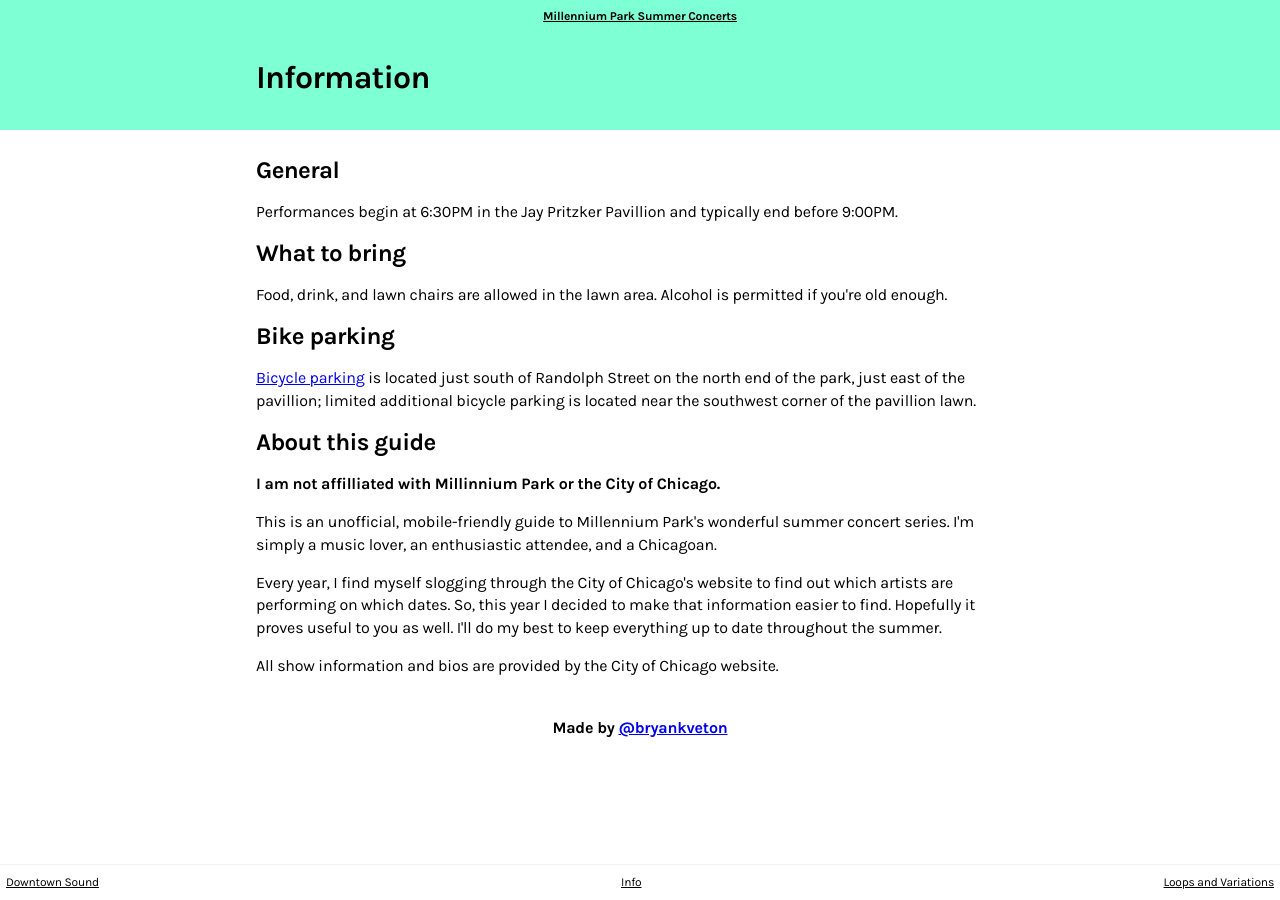
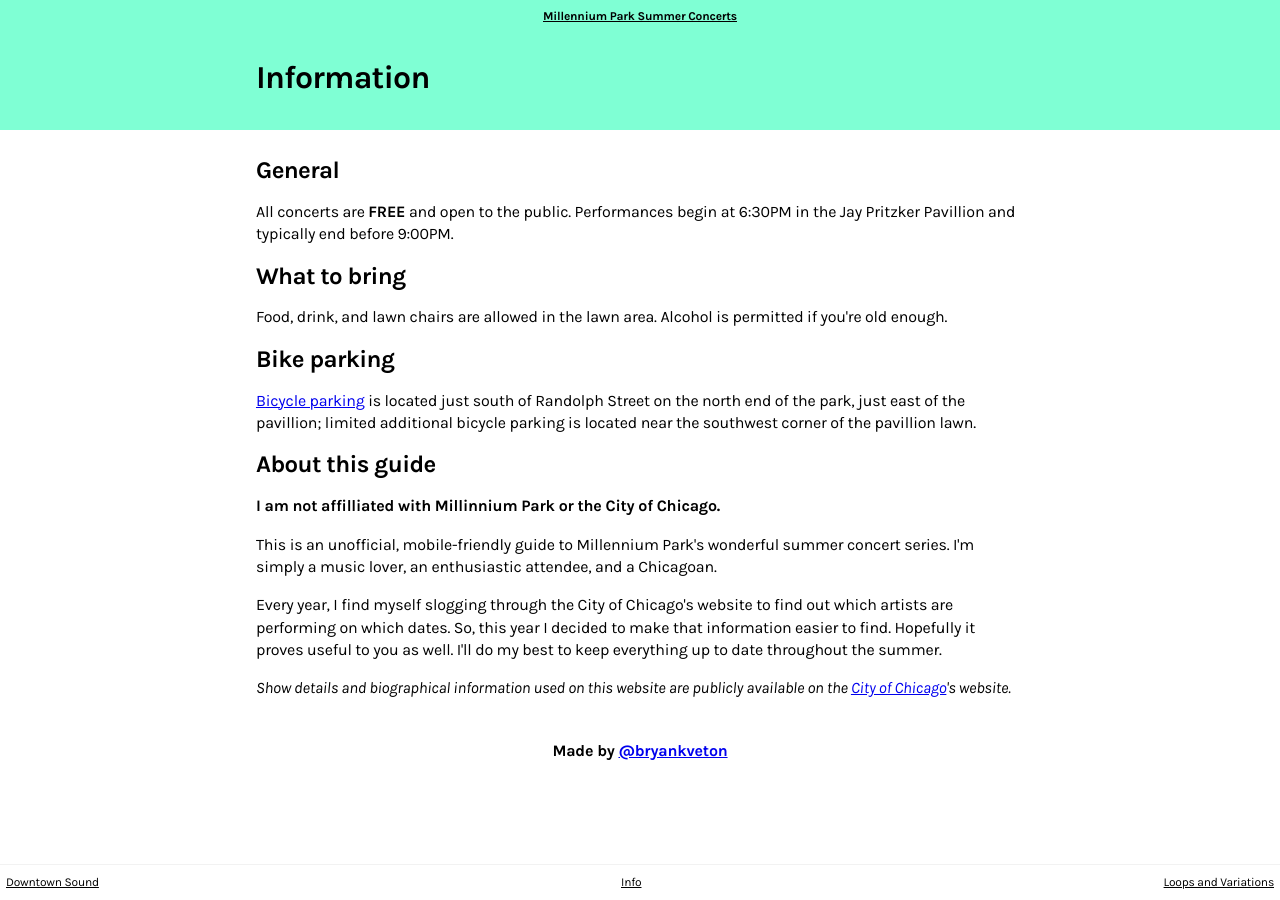
Before and after one commit to brynosaur/millenniumparkconcerts, a Jekyll site: the page built from information/index.html, in a window 1280 px wide. Built offline with Jekyll 4.4.1, drawn with Linux system fonts in a browser that asks for light colours; nearby versions of some CDN libraries; Markdown is read by kramdown in place of the engine named in the settings.

Commit message:
Update information page

```diff
--- a/information/index.html
+++ b/information/index.html
@@ -16,7 +16,7 @@
   <div class="row">
     <h2>General</h2>
 
-    <p>Performances begin at 6:30PM in the Jay Pritzker Pavillion and typically end before 9:00PM.</p>
+    <p>All concerts are <strong>FREE</strong> and open to the public. Performances begin at 6:30PM in the Jay Pritzker Pavillion and typically end before 9:00PM.</p>
 
     <h2>What to bring</h2>
 
@@ -34,7 +34,7 @@
 
     <p>Every year, I find myself slogging through the City of Chicago's website to find out which artists are performing on which dates. So, this year I decided to make that information easier to find. Hopefully it proves useful to you as well. I'll do my best to keep everything up to date throughout the summer.</p>
 
-    <p>All show information and bios are provided by the City of Chicago website.</p>
+    <p><i>Show details and biographical information used on this website are publicly available on the <a href="http://www.millenniumpark.org">City of Chicago</a>'s website.</i></p>
 
     <p class="credit">Made by <a href="http://www.twitter.com/bryankveton">@bryankveton</a></p>
   </div>
```
